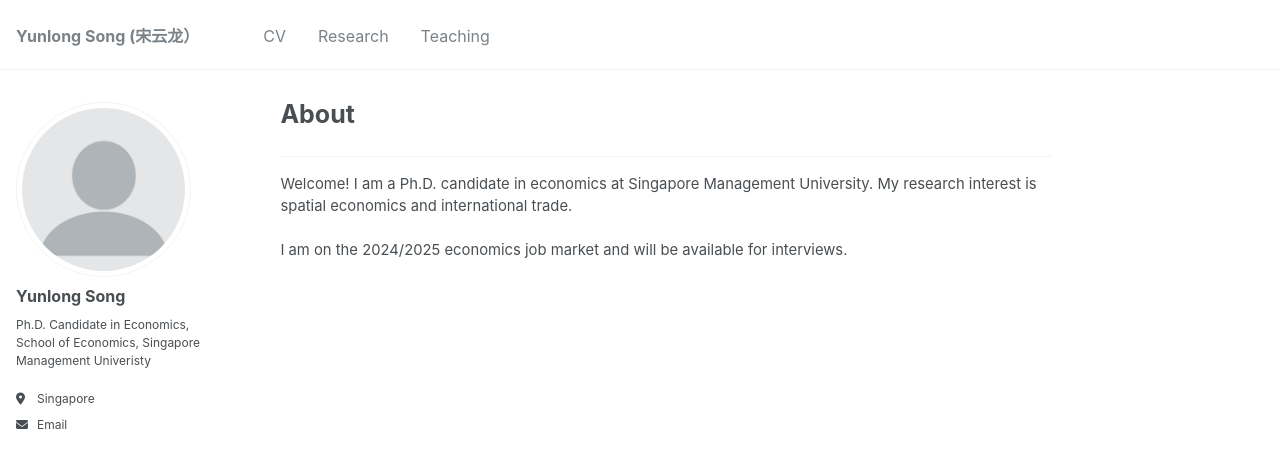
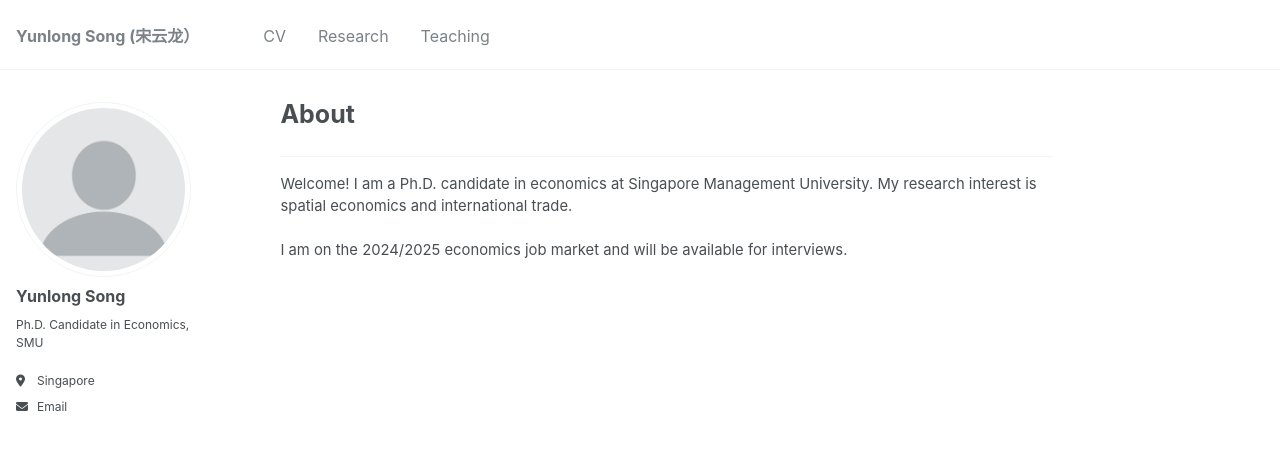
Before and after one commit to yunlong-song/yunlong-song.github.io, a Jekyll site: the page built from _pages/about.md, in a window 1280 px wide. Shown: the top 468 px of the page. Built offline with Jekyll 4.4.1, drawn with Linux system fonts in a browser that asks for light colours.

Commit message:
Update _config.yml

```diff
--- a/_config.yml
+++ b/_config.yml
@@ -24,7 +24,7 @@ author:
   avatar           : "profile.png"
   name             : "Yunlong Song"
   pronouns         : # example: "she/her"
-  bio              : "Ph.D. Candidate in Economics, School of Economics, Singapore Management Univeristy"
+  bio              : "Ph.D. Candidate in Economics, SMU"
   location         : "Singapore"
   employer         :
   uri              : # URL
```
